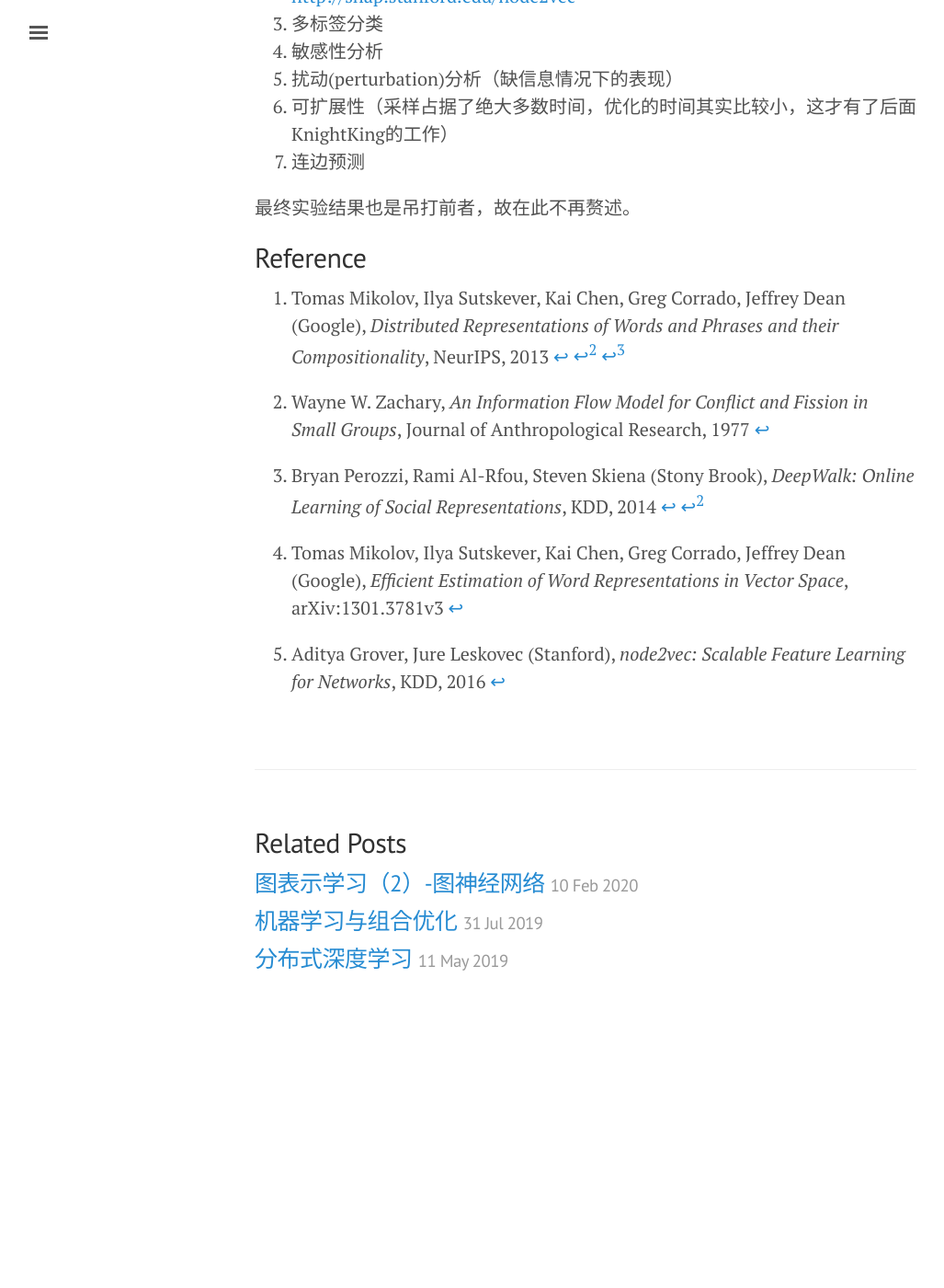
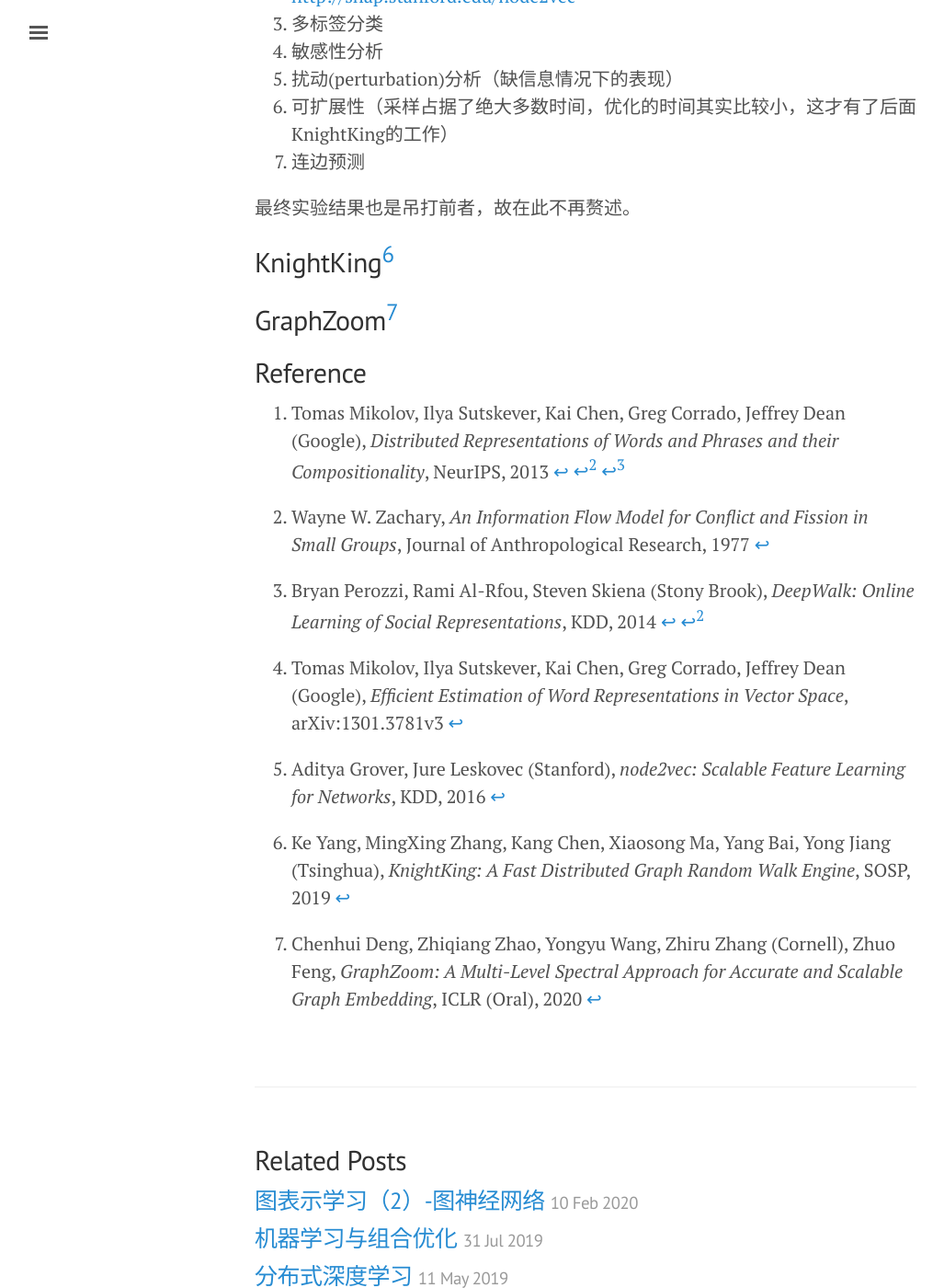
Before and after one commit to Ewenwan/chhzh123.github.io, a Jekyll site: the page built from _posts/2020-02-06-graph-embedding.md, in a window 1280 px wide and 1400 px high, scrolled down 10475 px. Shown: the whole window at 92% size, without its empty margins (3-1030 px from the left). Built offline with Jekyll 4.4.1, drawn with Linux system fonts in a browser that asks for light colours; nearby versions of some CDN libraries; formulas are drawn with MathJax 3; comment, search, counter and statistics services are not loaded; before the commit the page ends 11593 px from its top, so only the background shows below that; some of the changed text lies outside the part shown.

Commit message:
[blog] Update graph embedding reference

```diff
--- a/_posts/2020-02-06-graph-embedding.md
+++ b/_posts/2020-02-06-graph-embedding.md
@@ -6,7 +6,7 @@ tags: [dl,graph]
 
 由于今年要着手一些图结合AI的工作，因此在此对一些经典文献做一些总结。
 
-这是**图表示学习(representation learning)的第一部分——图嵌入(graph embedding)**，主要涉及DeepWalk [KDD'14]、node2vec [KDD'16]和KnightKing [SOSP'19]三篇论文。
+这是**图表示学习(representation learning)的第一部分——图嵌入(graph embedding)**，主要涉及DeepWalk [KDD'14]、node2vec [KDD'16]、KnightKing [SOSP'19]、GraphZoom [ICLR'20]四篇论文。
 
 <!--more-->
 
@@ -235,6 +235,13 @@ $$g(u,v)=\Phi(u)\circ\Phi(v): V\times V\mapsto\mathbb{R}^{d'}$$
 
 最终实验结果也是吊打前者，故在此不再赘述。
 
+
+## KnightKing[^6]
+
+
+## GraphZoom[^7]
+
+
 ## Reference
 [^1]: Tomas Mikolov, Ilya Sutskever, Kai Chen, Greg Corrado, Jeffrey Dean (Google), *Efficient Estimation of Word Representations in Vector Space*, arXiv:1301.3781v3
 [^2]: Tomas Mikolov, Ilya Sutskever, Kai Chen, Greg Corrado, Jeffrey Dean (Google), *Distributed Representations of Words and Phrases and their Compositionality*, NeurIPS, 2013
@@ -242,3 +249,4 @@ $$g(u,v)=\Phi(u)\circ\Phi(v): V\times V\mapsto\mathbb{R}^{d'}$$
 [^4]: Wayne W. Zachary, *An Information Flow Model for Conflict and Fission in Small Groups*, Journal of Anthropological Research, 1977
 [^5]: Aditya Grover, Jure Leskovec (Stanford), *node2vec: Scalable Feature Learning for Networks*, KDD, 2016
 [^6]: Ke Yang, MingXing Zhang, Kang Chen, Xiaosong Ma, Yang Bai, Yong Jiang (Tsinghua), *KnightKing: A Fast Distributed Graph Random Walk Engine*, SOSP, 2019
+[^7]: Chenhui Deng, Zhiqiang Zhao, Yongyu Wang, Zhiru Zhang (Cornell), Zhuo Feng, *GraphZoom: A Multi-Level Spectral Approach for Accurate and Scalable Graph Embedding*, ICLR (Oral), 2020
```
